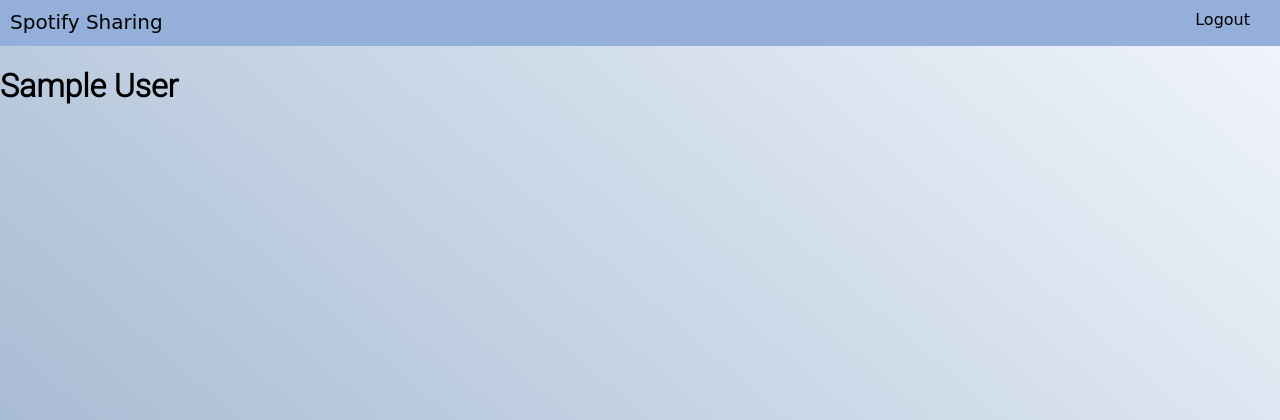
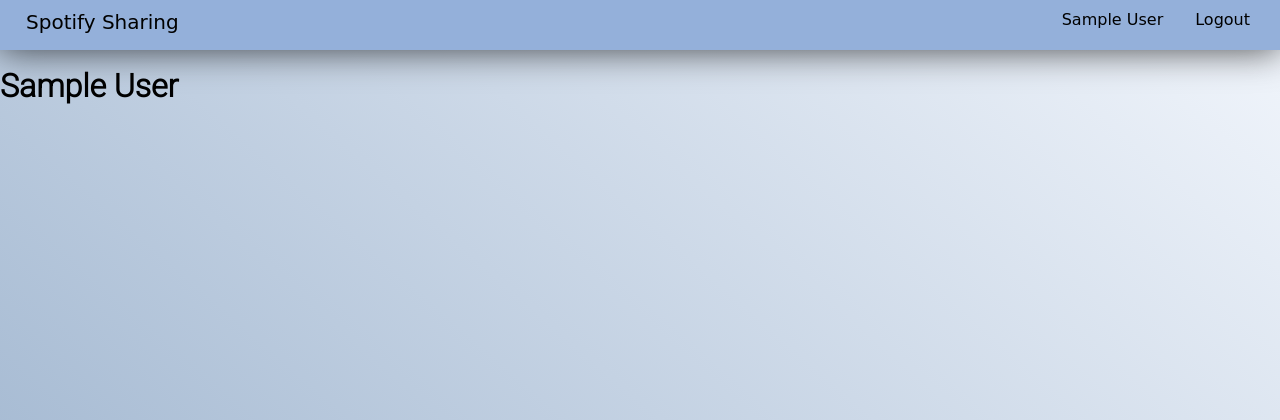
Before and after one commit to cwayr/spotify-sharing, a Flask app: page /user/1 in a window 1280 px wide. Shown: the top 420 px of the page. Run offline with Flask 2, Linux system fonts and the light colour scheme; a user stored in the database is signed in; tables that the repository leaves empty hold one stand-in row (values such as "Sample post"); some web fonts are replaced.

Commit message:
display user in header

```diff
--- a/static/header.css
+++ b/static/header.css
@@ -5,16 +5,21 @@
 }
 
 .header {
+  background: #94b0da;
   position: static;
-  background: #94b0da;
+  height: 30px;
   padding: 10px;
   overflow: hidden;
+  box-shadow: 0 0 36px 0 rgba(0, 0, 0, 0.7);
+  -webkit-box-shadow: 0 0 36px 0 rgba(0, 0, 0, 0.7);
+  -moz-box-shadow: 0 0 36px 0 rgba(0, 0, 0, 0.7);
 }
 
 .header-right {
   font-family: "Short Stack", cursive;
   float: right;
   margin-right: 20px;
+  margin-left: 12px;
   font-size: 16px;
 }
 
@@ -22,5 +27,6 @@
   font-family: "Finger Paint", cursive;
   float: left;
   margin: auto;
+  margin-left: 16px;
   font-size: 20px;
 }
--- a/templates/header.html
+++ b/templates/header.html
@@ -10,6 +10,9 @@
     <nav>
       <p class="header-left">Spotify Sharing</p>
       <a class="header-right" href="/logout">Logout</a>
+      <a class="header-right" href="/user/{{ user.id }}"
+        >{{ user.full_name }}</a
+      >
     </nav>
   </div>
   <div class="main-section">{% block morecontent %} {% endblock %}</div>
```
